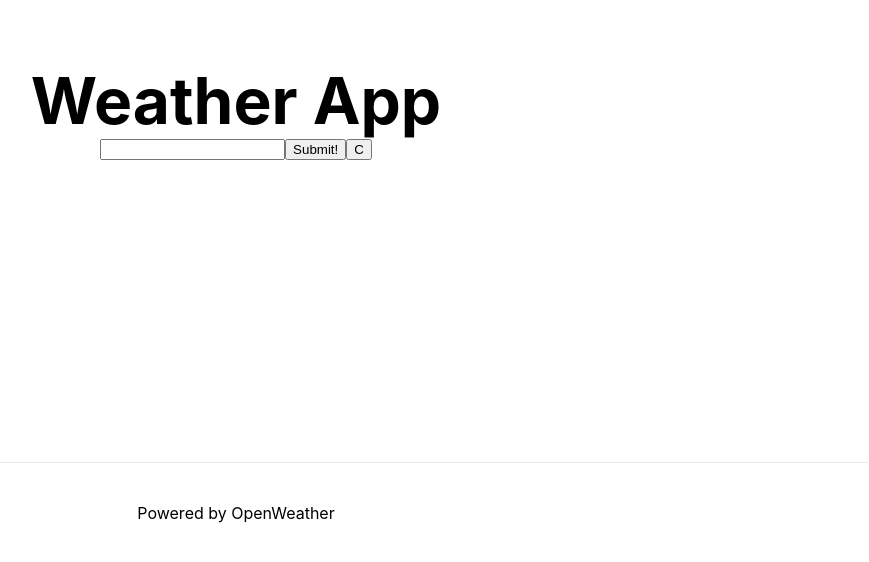
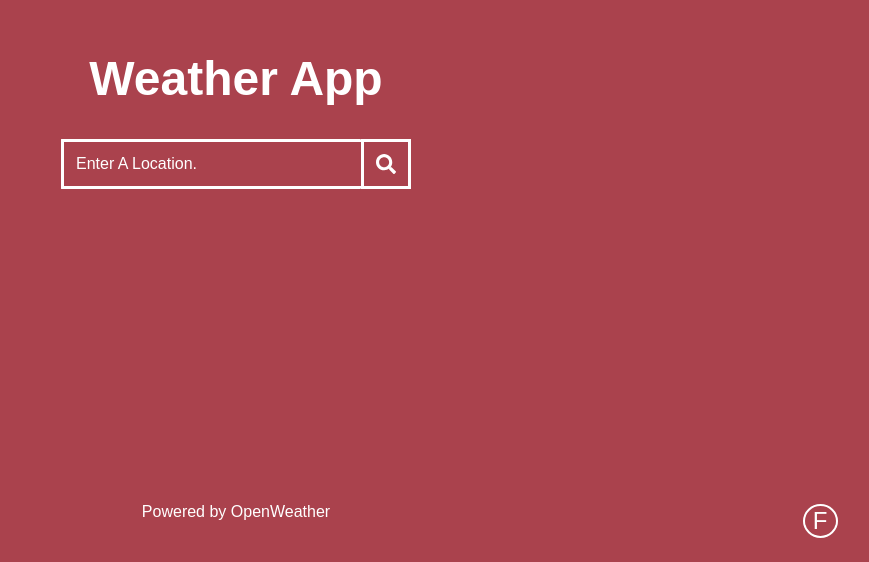
Before and after one commit to amandahom/Weather-App, a Next.js app: page / in a window 1280 px wide. Shown: the part 238-800 px from the top of the page, without its empty margins (404-1273 px from the left). Built offline with nearby package versions, Linux system fonts and the light colour scheme.

Commit message:
add styling

```diff
--- a/assets/components/main.tsx
+++ b/assets/components/main.tsx
@@ -1,5 +1,7 @@
 import React, { useState } from 'react'
 import DataResults from '../../types/interface'
+import styles from '../../styles/Main.module.css'
+import { FaSearch } from 'react-icons/fa'
 
 function Main() {
   const [cityInformation, setCityInformation] = useState<CityInformationInterface>()
@@ -26,10 +28,10 @@ function Main() {
     }
   }
 
-  async function getDetails(textInput: string) {
+  async function getDetails(city: string) {
     try {
       const response = await fetch(
-        `http://api.openweathermap.org/data/2.5/weather?q=${textInput}&appid=314c762603e28d1740cdcb0db478d25c&units=standard`,
+        `http://api.openweathermap.org/data/2.5/weather?q=${city}&appid=314c762603e28d1740cdcb0db478d25c&units=standard`,
         { mode: 'cors' },
       )
       const data = await response.json()
@@ -43,20 +45,19 @@ function Main() {
   }
 
   function getWeather(data: DataResults) {
-    const cityAndCountry = `${data['name']}, ${data['sys']['country']}`
-    const description = `${data['weather'][0]['description']}`
+    const cityAndCountry: string = `${data['name']}, ${data['sys']['country']}`
+    const description: string = `${data['weather'][0]['description']}`
     const feelsLike: number = parseInt(`${data['main']['feels_like']} `)
     const humidity: number = parseInt(`${data['main']['humidity']}`)
     const temperature: number = parseInt(`${data['main']['temp']}`)
     const wind: number = parseInt(`${data['wind']['speed']}`)
-    const icon = `http://openweathermap.org/img/wn/${data['weather'][0]['icon']}@2x.png`
-    console.log(icon)
+    const icon: string = `http://openweathermap.org/img/wn/${data['weather'][0]['icon']}@2x.png`
 
     // Convert to degrees
-    const feelsLikeCelsius = Math.round(feelsLike - 273.15)
-    const temperatureCelsius = Math.round(temperature - 273.15)
-    const feelsLikeFahrenheit = Math.round((feelsLikeCelsius * 9) / 5) + 32
-    const temperatureFahrenheit = Math.round((temperatureCelsius * 9) / 5) + 32
+    const feelsLikeCelsius: number = Math.round(feelsLike - 273.15)
+    const temperatureCelsius: number = Math.round(temperature - 273.15)
+    const feelsLikeFahrenheit: number = Math.round((feelsLikeCelsius * 9) / 5) + 32
+    const temperatureFahrenheit: number = Math.round((temperatureCelsius * 9) / 5) + 32
 
     return {
       cityAndCountry,
@@ -87,55 +88,76 @@ function Main() {
   }
 
   return (
-    <div className="container">
-      <div className="header">
-        <div className="icon-container">
-          {cityInformation && (
-            <div className="icon">
-              <img src={cityInformation.icon} alt="weather icon" width={100} height={100} />
-            </div>
-          )}
-        </div>
+    <div className={styles.container}>
+      <h1 className={styles.title}>Weather App</h1>
+      <div className="icon-container">
+        {cityInformation && (
+          <div className={styles.icon}>
+            <img src={cityInformation.icon} alt="weather icon" width={100} height={100} />
+          </div>
+        )}
       </div>
 
-      <div className="content">
-        <div className="generalInfo">
-          <div className="status"></div>
-          <div className="location"></div>
-        </div>
-        {cityInformation && (
-          <div className="cityDetails">
-            {cityInformation.cityAndCountry}
-            {cityInformation.description}
-          </div>
-        )}
+      <div className={styles.content}>
+        {cityInformation && <div className={styles.cityAndCountry}>{cityInformation.cityAndCountry}</div>}
+        {cityInformation && <div className={styles.cityDescription}>{cityInformation.description}</div>}
+
         {tempInformation && (
           <div className="cityTempDetails">
-            Temperature: {click ? tempInformation.temperatureFahrenheit : tempInformation.temperatureCelsius}
-            {click ? 'F' : 'C'}
-            Feels Like: {click ? tempInformation.feelsLikeFahrenheit : tempInformation.feelsLikeCelsius}
-            {click ? 'F' : 'C'}
-            Humidity: {tempInformation.humidity}% Wind: {tempInformation.wind} mph
+            <div className={styles.cityTemp}>
+              <span className={styles.tempNumber}>
+                {click ? tempInformation.temperatureCelsius : tempInformation.temperatureFahrenheit}
+              </span>
+              <span className={styles.degreeSym}> {click ? 'C' : 'F'}</span>
+            </div>
+            <div className={styles.flexGrid}>
+              <div className={styles.col}>
+                <div className={styles.cityFeels}>
+                  <span className={styles.tempFeelsLike}>
+                    <label className={styles.label}>Feels Like: </label>
+                    {click ? tempInformation.feelsLikeCelsius : tempInformation.feelsLikeFahrenheit}
+                  </span>
+                  <span className={styles.degreeSym}> {click ? 'C' : 'F'}</span>
+                </div>
+              </div>
+              <div className={styles.col}>
+                <div className={styles.cityHumidity}>
+                  <label className={styles.label}>Humidity: </label>
+                  {tempInformation.humidity}%
+                </div>
+              </div>
+              <div className={styles.col}>
+                <div className={styles.cityWind}>
+                  <label className={styles.label}>Wind:</label> {tempInformation.wind} mph
+                </div>
+              </div>
+            </div>
           </div>
         )}
         {/* Display city when typed
         <div>City: {city}</div> */}
+      </div>
+      <div className={styles.searchContainer}>
         <input
+          className={styles.searchBox}
           name="city"
+          placeholder="Enter a location."
           onChange={event => {
             setCity(event.target.value)
             if (event.target.value) {
               setError('')
+            } else {
             }
           }}
         />
-        {error && <span>{error}</span>}
-
-        <button type="button" onClick={onSubmit}>
-          Submit!
+        <button type="button" onClick={onSubmit} className={styles.searchButton}>
+          <FaSearch className={styles.reactIcon} />
         </button>
-        <button type="button" onClick={handleClick}>
-          {click ? 'F' : 'C'}
+      </div>
+      {error && <div className={styles.error}>{error}</div>}
+      <div className={styles.degreeChange}>
+        <button type="button" onClick={handleClick} className={styles.degreeButton}>
+          {click ? 'C' : 'F'}
         </button>
       </div>
     </div>
--- a/package.json
+++ b/package.json
@@ -10,7 +10,8 @@
   "dependencies": {
     "next": "10.0.5",
     "react": "17.0.1",
-    "react-dom": "17.0.1"
+    "react-dom": "17.0.1",
+    "react-icons": "^4.1.0"
   },
   "devDependencies": {
     "@types/node": "^14.14.20",
--- a/pages/index.tsx
+++ b/pages/index.tsx
@@ -8,10 +8,10 @@ export default function Home() {
       <Head>
         <title>Localhost3000</title>
         <link rel="icon" href="/favicon.ico" />
+        <link href="https://fonts.googleapis.com/icon?family=Material+Icons" rel="stylesheet"></link>
       </Head>
 
       <main className={styles.main}>
-        <h1 className={styles.title}>Weather App</h1>
         <Main />
       </main>
 
--- a/styles/Home.module.css
+++ b/styles/Home.module.css
@@ -5,10 +5,11 @@
   flex-direction: column;
   justify-content: center;
   align-items: center;
+  background: #aa424d;
 }
-
 .main {
-  padding: 5rem 0;
+  padding: 1rem 1rem;
+  width: 100%;
   flex: 1;
   display: flex;
   flex-direction: column;
@@ -19,14 +20,11 @@
 .footer {
   width: 100%;
   height: 100px;
-  border-top: 1px solid #eaeaea;
+  color: white;
   display: flex;
   justify-content: center;
   align-items: center;
-}
-
-.footer img {
-  margin-left: 0.5rem;
+  font-family: 'Mallanna', sans-serif;
 }
 
 .footer a {
@@ -34,89 +32,3 @@
   justify-content: center;
   align-items: center;
 }
-
-.title a {
-  color: #0070f3;
-  text-decoration: none;
-}
-
-.title a:hover,
-.title a:focus,
-.title a:active {
-  text-decoration: underline;
-}
-
-.title {
-  margin: 0;
-  line-height: 1.15;
-  font-size: 4rem;
-}
-
-.title,
-.description {
-  text-align: center;
-}
-
-.description {
-  line-height: 1.5;
-  font-size: 1.5rem;
-}
-
-.code {
-  background: #fafafa;
-  border-radius: 5px;
-  padding: 0.75rem;
-  font-size: 1.1rem;
-  font-family: Menlo, Monaco, Lucida Console, Liberation Mono, DejaVu Sans Mono,
-    Bitstream Vera Sans Mono, Courier New, monospace;
-}
-
-.grid {
-  display: flex;
-  align-items: center;
-  justify-content: center;
-  flex-wrap: wrap;
-  max-width: 800px;
-  margin-top: 3rem;
-}
-
-.card {
-  margin: 1rem;
-  flex-basis: 45%;
-  padding: 1.5rem;
-  text-align: left;
-  color: inherit;
-  text-decoration: none;
-  border: 1px solid #eaeaea;
-  border-radius: 10px;
-  transition: color 0.15s ease, border-color 0.15s ease;
-}
-
-.card:hover,
-.card:focus,
-.card:active {
-  color: #0070f3;
-  border-color: #0070f3;
-}
-
-.card h3 {
-  margin: 0 0 1rem 0;
-  font-size: 1.5rem;
-}
-
-.card p {
-  margin: 0;
-  font-size: 1.25rem;
-  line-height: 1.5;
-}
-
-.logo {
-  height: 1em;
-}
-
-@media (max-width: 600px) {
-  .grid {
-    width: 100%;
-    flex-direction: column;
-  }
-}
--- /dev/null
+++ b/styles/Main.module.css
@@ -0,0 +1,168 @@
+.container {
+  width: 100%;
+  height: 90%;
+}
+
+.degreeButton {
+  background-color: transparent;
+  border: 2px solid #fff;
+  border-radius: 100%;
+  color: white;
+  font-size: 1.5rem;
+  width: 35px;
+  outline: none;
+  cursor: pointer;
+}
+
+.degreeChange {
+  text-align: center;
+  position: absolute;
+  bottom: 3%;
+  right: 3%;
+}
+
+.degreeSym {
+  font-size: 1rem;
+}
+
+.icon {
+  text-align: center;
+}
+
+.title {
+  margin: 1rem;
+  line-height: 1.15;
+  font-size: 3rem;
+  font-family: 'Mallanna', sans-serif;
+  text-align: center;
+  color: white;
+}
+
+.searchBox {
+  border: 3px solid #fff;
+  background-color: transparent;
+  border-radius: 1px;
+  height: 50px;
+  width: 100%;
+  max-width: 300px;
+  padding: 10px 12px;
+  color: #fff;
+  font-size: 16px;
+  outline: none;
+  border-right: none;
+  text-transform: capitalize;
+  font-family: 'Mallanna', sans-serif;
+}
+
+.searchBox::placeholder {
+  color: white;
+}
+
+.searchButton {
+  border: 3px solid #fff;
+  height: 50px;
+  width: 50px;
+  padding: 10px 12px;
+  text-align: center;
+  outline: none;
+  background-color: transparent;
+  color: white;
+  cursor: pointer;
+}
+
+.reactIcon {
+  vertical-align: middle;
+  font-size: 20px;
+}
+
+.content {
+  width: 100%;
+}
+
+.searchContainer {
+  width: 100%;
+  margin-top: 2rem;
+  position: relative;
+  display: flex;
+  align-items: center;
+  justify-content: center;
+  text-align: center;
+}
+
+.cityAndCountry,
+.cityDescription,
+.cityTemp,
+.cityFeels,
+.cityHumidity,
+.cityWind {
+  text-align: center;
+  color: white;
+  font-family: 'Mallanna', sans-serif;
+}
+
+.cityDescription,
+.cityTemp,
+.cityFeels,
+.cityHumidity,
+.cityWind {
+  font-size: 1.2rem;
+}
+
+.cityAndCountry {
+  font-size: 2rem;
+  margin: 0rem 1rem 2rem 1rem;
+}
+
+.cityDescription {
+  text-transform: capitalize;
+  padding: 0rem 1rem 0.5rem 1rem;
+}
+
+.cityTemp {
+  padding: 1rem 1rem 1rem 1rem;
+}
+
+.error {
+  text-align: center;
+  color: white;
+  font-family: 'Mallanna', sans-serif;
+  margin: 2rem 2rem 0rem 2rem;
+}
+
+.tempNumber {
+  font-size: 3rem;
+  font-family: 'Mallanna', sans-serif;
+}
+
+.flexGrid {
+  display: flex;
+  justify-content: center;
+  align-items: center;
+  max-width: 1080px;
+  margin: 0 auto;
+}
+
+.col {
+  flex: 1;
+}
+
+@media (max-width: 480px) {
+  .flexGrid {
+    display: block;
+  }
+  .title {
+    font-size: 40px;
+  }
+  .col {
+    flex: 1;
+    margin-bottom: 0.6rem;
+  }
+}
+
+.searchBox:-webkit-autofill,
+.searchBox:-webkit-autofill:hover,
+.searchBox:-webkit-autofill:focus,
+.searchBox:-webkit-autofill:active {
+  transition: all 5000s ease-in-out 0s;
+  transition-property: background-color, color;
+}
--- a/types/interface.ts
+++ b/types/interface.ts
@@ -1,4 +1,4 @@
-export interface DataResults extends Document {
+export interface DataResults {
   name: string
   main: MainResults
   sys: SysResults
```
Also changed, not shown: 1 other file (tests, documents, lock files or other folders).
